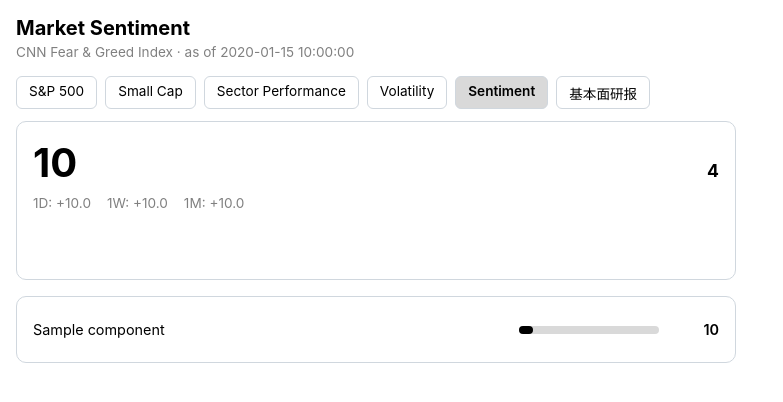
After one commit to polo2444172276/SeekingAlphaQuant, a Flask app: template web/templates/sentiment.html in a window 1280 px wide. The commit adds this page. Shown: the top 402 px of the page, without its empty margins (0-783 px from the left). Run offline with Flask 3, Linux system fonts and the light colour scheme; the template is opened without the code that fills it: most values are stand-ins (such as "Sample title", 1, 10 or a date in 2020).

Commit message:
Add Market Sentiment dashboard tab (CNN Fear & Greed + 7 components)
Pulls the same undocumented JSON endpoint CNN's own fear-and-greed page
calls client-side (production.dataviz.cnn.io) -- no official API exists.
It 418s without a browser-like User-Agent + Referer; treated as a
best-effort, non-fatal cron step since CNN could change or kill it
without notice.

The raw payload has 9 sub-series, but market_momentum_sp500/sp125 share
one score and market_volatility_vix/vix_50 share one score -- each pair
is a single CNN-defined component (raw series + the moving-average series
it's scored against), collapsed back to the real 7: Market Momentum,
Stock Price Strength, Stock Price Breadth, Put and Call Options, Market
Volatility, Junk Bond Demand, Safe Haven Demand.

Co-Authored-By: Claude Sonnet 5 <noreply@anthropic.com>
Claude-Session: https://claude.ai/code/session_01DtWSq8qfrqwDakoK6t5vvd

```diff
--- a/web/app.py
+++ b/web/app.py
@@ -29,6 +29,7 @@ SNAPSHOT_DIR = os.path.join(BASE_DIR, "data", "snapshots")
 SMALLCAP_SNAPSHOT_DIR = os.path.join(BASE_DIR, "data", "snapshots_smallcap")
 ANALYSIS_DIR = os.path.join(BASE_DIR, "data", "fundamental_analysis")
 VOLATILITY_PATH = os.path.join(BASE_DIR, "data", "volatility", "history.csv")
+SENTIMENT_PATH = os.path.join(BASE_DIR, "data", "sentiment", "latest.json")
 
 VOLATILITY_METRICS = [
     {"col": "vix", "label": "VIX", "desc": "CBOE Volatility Index (S&P 500 30-day implied vol)"},
@@ -326,6 +327,42 @@ def volatility_dashboard():
     )
 
 
+RATING_ORDER = ["extreme fear", "fear", "neutral", "greed", "extreme greed"]
+
+
+def _rating_class(rating):
+    return (rating or "").replace(" ", "-")
+
+
+@app.route("/sentiment")
+@requires_auth
+def sentiment_dashboard():
+    if not os.path.exists(SENTIMENT_PATH):
+        return render_template(
+            "sentiment.html", date=None, overall=None, components=[],
+            active="sentiment", title="Factor Ledger — Sentiment",
+        )
+    with open(SENTIMENT_PATH) as f:
+        snapshot = json.load(f)
+
+    overall = snapshot["overall"]
+    hist_scores = [p["score"] for p in overall["historical"]]
+    overall["spark_points"] = _sparkline_points(hist_scores[-180:])
+    overall["rating_class"] = _rating_class(overall["rating"])
+    overall["chg_1d"] = round(overall["score"] - overall["previous_close"], 1)
+    overall["chg_1w"] = round(overall["score"] - overall["previous_1_week"], 1)
+    overall["chg_1m"] = round(overall["score"] - overall["previous_1_month"], 1)
+
+    components = snapshot["components"]
+    for c in components:
+        c["rating_class"] = _rating_class(c["rating"])
+
+    return render_template(
+        "sentiment.html", date=snapshot["date"], overall=overall, components=components,
+        active="sentiment", title="Factor Ledger — Sentiment",
+    )
+
+
 @app.route("/sectors")
 @requires_auth
 def sectors_dashboard():
--- a/web/templates/analysis_detail.html
+++ b/web/templates/analysis_detail.html
@@ -49,6 +49,7 @@
     <a href="/smallcap">Small Cap</a>
     <a href="/sectors">Sector Performance</a>
     <a href="/volatility">Volatility</a>
+    <a href="/sentiment">Sentiment</a>
     <a href="/analysis" class="active">基本面研报</a>
   </div>
   <p><a class="back" href="/analysis">&larr; 返回列表</a></p>
--- a/web/templates/analysis_list.html
+++ b/web/templates/analysis_list.html
@@ -58,6 +58,7 @@
     <a href="/smallcap">Small Cap</a>
     <a href="/sectors">Sector Performance</a>
     <a href="/volatility">Volatility</a>
+    <a href="/sentiment">Sentiment</a>
     <a href="/analysis" class="active">基本面研报</a>
   </div>
   <div class="subtitle">
--- a/web/templates/dashboard.html
+++ b/web/templates/dashboard.html
@@ -86,6 +86,7 @@
     <a href="/smallcap" class="{{ 'active' if active == 'smallcap' else '' }}">Small Cap</a>
     <a href="/sectors" class="{{ 'active' if active == 'sectors' else '' }}">Sector Performance</a>
     <a href="/volatility" class="{{ 'active' if active == 'volatility' else '' }}">Volatility</a>
+    <a href="/sentiment" class="{{ 'active' if active == 'sentiment' else '' }}">Sentiment</a>
     <a href="/analysis" class="{{ 'active' if active == 'analysis' else '' }}">基本面研报</a>
   </div>
   <div class="subtitle">Snapshot: {{ date or "no data yet" }} &middot; {{ rows|length }} tickers &middot; click a factor name to show/hide its sub-metrics</div>
--- a/web/templates/sectors.html
+++ b/web/templates/sectors.html
@@ -49,6 +49,7 @@
     <a href="/smallcap" class="{{ 'active' if active == 'smallcap' else '' }}">Small Cap</a>
     <a href="/sectors" class="{{ 'active' if active == 'sectors' else '' }}">Sector Performance</a>
     <a href="/volatility" class="{{ 'active' if active == 'volatility' else '' }}">Volatility</a>
+    <a href="/sentiment" class="{{ 'active' if active == 'sentiment' else '' }}">Sentiment</a>
     <a href="/analysis" class="{{ 'active' if active == 'analysis' else '' }}">基本面研报</a>
   </div>
 
--- /dev/null
+++ b/web/templates/sentiment.html
@@ -0,0 +1,128 @@
+<!doctype html>
+<html lang="en">
+<head>
+  <meta charset="utf-8">
+  <meta name="viewport" content="width=device-width, initial-scale=1">
+  <title>{{ title or "Factor Ledger" }}</title>
+  <style>
+    :root {
+      color-scheme: light dark;
+      --extreme-fear: #cf222e;
+      --fear: #e0772a;
+      --neutral: #9a6700;
+      --greed: #4caf50;
+      --extreme-greed: #1a7f37;
+      --border: #d0d7de;
+    }
+    body {
+      font-family: -apple-system, BlinkMacSystemFont, "Segoe UI", Roboto, sans-serif;
+      margin: 0;
+      padding: 1rem;
+      background: Canvas;
+      color: CanvasText;
+      max-width: 720px;
+    }
+    h1 { font-size: 1.25rem; margin: 0 0 0.25rem; }
+    .subtitle { color: GrayText; font-size: 0.85rem; margin-bottom: 1rem; }
+    .nav { display: flex; gap: 0.5rem; margin-bottom: 0.75rem; flex-wrap: wrap; }
+    .nav a {
+      padding: 0.35rem 0.75rem;
+      border: 1px solid var(--border);
+      border-radius: 6px;
+      text-decoration: none;
+      color: CanvasText;
+      font-size: 0.85rem;
+    }
+    .nav a.active { background: color-mix(in srgb, Canvas 85%, CanvasText); font-weight: 600; }
+    .rating-extreme-fear { color: var(--extreme-fear); }
+    .rating-fear { color: var(--fear); }
+    .rating-neutral { color: var(--neutral); }
+    .rating-greed { color: var(--greed); }
+    .rating-extreme-greed { color: var(--extreme-greed); }
+    .card {
+      border: 1px solid var(--border);
+      border-radius: 10px;
+      padding: 1rem;
+      margin-bottom: 1rem;
+    }
+    .overall-head { display: flex; justify-content: space-between; align-items: baseline; }
+    .overall-score { font-size: 2.5rem; font-weight: 700; }
+    .overall-rating { font-size: 1.1rem; font-weight: 700; text-transform: capitalize; }
+    .changes { display: flex; gap: 1rem; font-size: 0.85rem; margin: 0.5rem 0; color: GrayText; }
+    svg.spark { width: 100%; height: 44px; display: block; }
+    .component {
+      display: flex;
+      align-items: center;
+      gap: 0.75rem;
+      padding: 0.5rem 0;
+      border-bottom: 1px solid var(--border);
+    }
+    .component:last-child { border-bottom: none; }
+    .component .label { flex: 1 1 auto; font-size: 0.9rem; }
+    .component .bar-wrap {
+      flex: 1 1 auto;
+      height: 8px;
+      border-radius: 4px;
+      background: color-mix(in srgb, Canvas 85%, CanvasText);
+      position: relative;
+      max-width: 140px;
+    }
+    .component .bar-fill {
+      position: absolute;
+      top: 0; left: 0; bottom: 0;
+      border-radius: 4px;
+    }
+    .component .score {
+      width: 3rem;
+      text-align: right;
+      font-weight: 600;
+      font-size: 0.9rem;
+    }
+  </style>
+</head>
+<body>
+  <h1>Market Sentiment</h1>
+  <div class="subtitle">CNN Fear &amp; Greed Index{% if date %} · as of {{ date }}{% endif %}</div>
+  <div class="nav">
+    <a href="/">S&amp;P 500</a>
+    <a href="/smallcap">Small Cap</a>
+    <a href="/sectors">Sector Performance</a>
+    <a href="/volatility">Volatility</a>
+    <a href="/sentiment" class="active">Sentiment</a>
+    <a href="/analysis">基本面研报</a>
+  </div>
+
+  {% if overall %}
+  <div class="card">
+    <div class="overall-head">
+      <span class="overall-score">{{ overall.score }}</span>
+      <span class="overall-rating rating-{{ overall.rating_class }}">{{ overall.rating }}</span>
+    </div>
+    <div class="changes">
+      <span>1D: {{ "%+.1f"|format(overall.chg_1d) }}</span>
+      <span>1W: {{ "%+.1f"|format(overall.chg_1w) }}</span>
+      <span>1M: {{ "%+.1f"|format(overall.chg_1m) }}</span>
+    </div>
+    {% if overall.spark_points %}
+    <svg class="spark" viewBox="0 0 280 40" preserveAspectRatio="none">
+      <polyline fill="none" stroke="currentColor" stroke-width="1.5" points="{{ overall.spark_points }}" />
+    </svg>
+    {% endif %}
+  </div>
+
+  <div class="card">
+    {% for c in components %}
+    <div class="component">
+      <span class="label">{{ c.label }}</span>
+      <span class="bar-wrap">
+        <span class="bar-fill rating-{{ c.rating_class }}" style="width: {{ c.score }}%; background: currentColor;"></span>
+      </span>
+      <span class="score rating-{{ c.rating_class }}">{{ c.score }}</span>
+    </div>
+    {% endfor %}
+  </div>
+  {% else %}
+  <p>No sentiment data yet — run scripts/run_sentiment_snapshot.py.</p>
+  {% endif %}
+</body>
+</html>
--- a/web/templates/volatility.html
+++ b/web/templates/volatility.html
@@ -52,6 +52,7 @@
     <a href="/smallcap">Small Cap</a>
     <a href="/sectors">Sector Performance</a>
     <a href="/volatility" class="active">Volatility</a>
+    <a href="/sentiment">Sentiment</a>
     <a href="/analysis">基本面研报</a>
   </div>
 
```
Also changed, not shown: scripts/run_sentiment_snapshot.py (added, +38 -0 lines), seekingalpha_quant/data/sentiment.py (added, +82 -0 lines), 2 other files.
